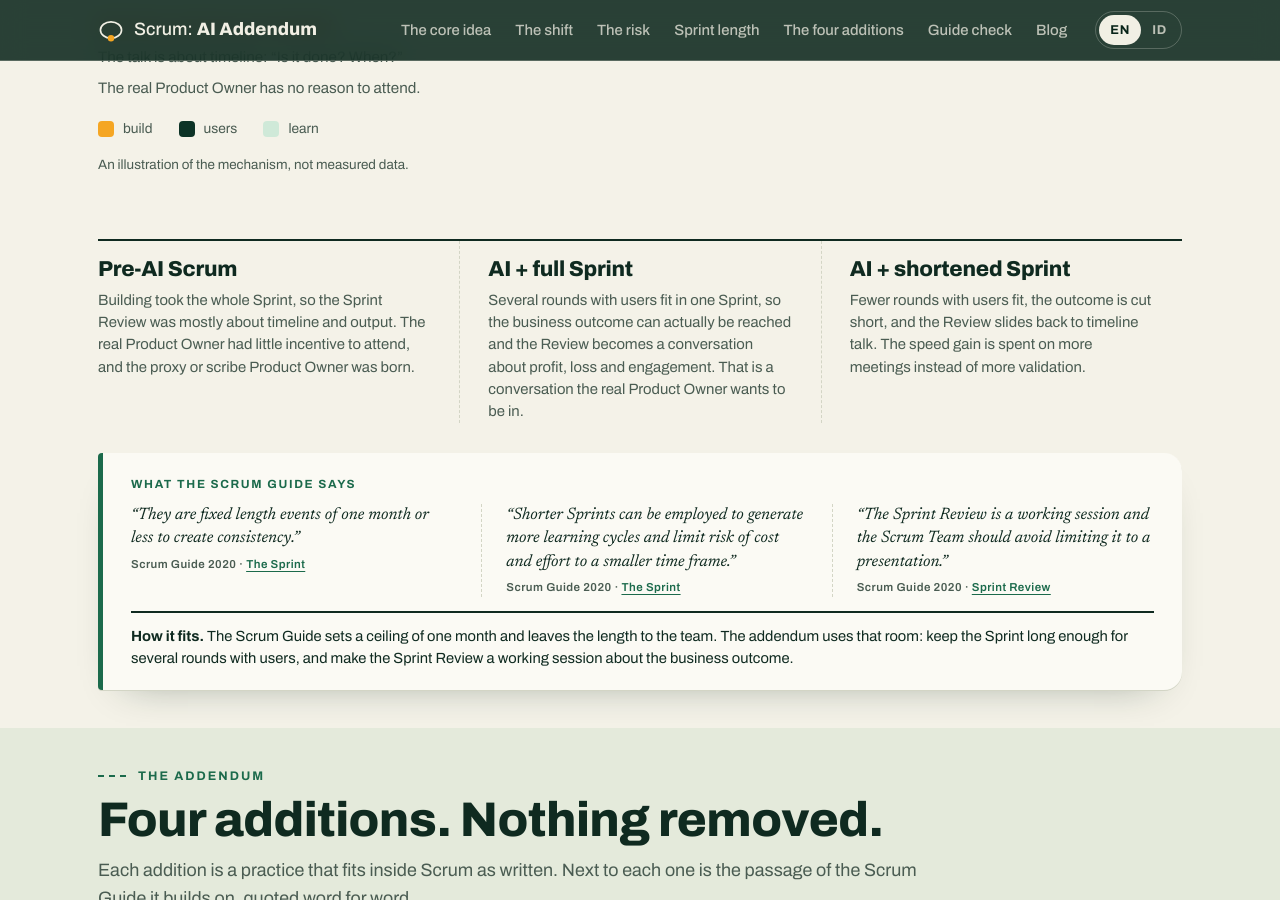
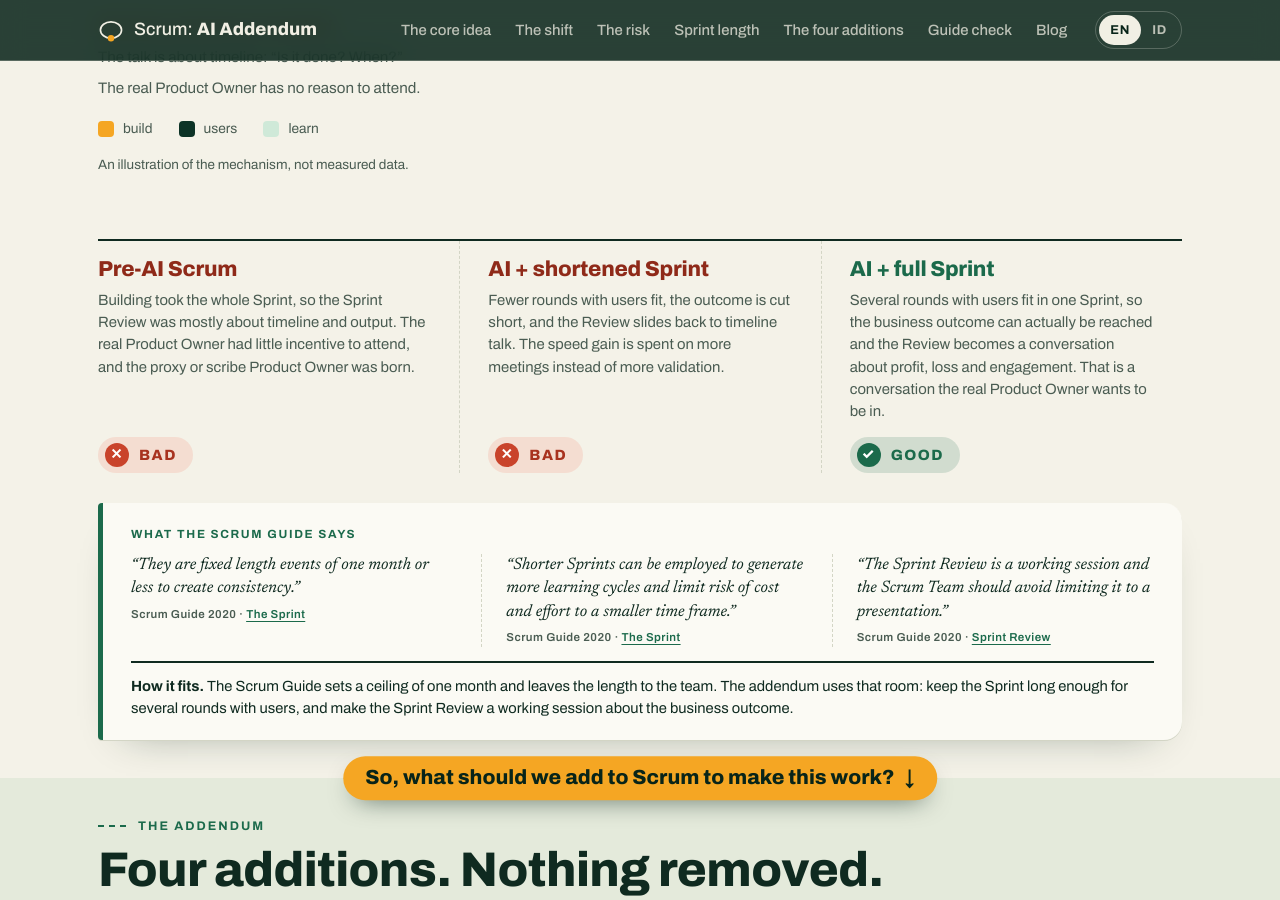
Before and after one commit to rizkysyaiful/scrum-ai-addendum, a Jekyll site: the page built from index.html, in a window 1280 px wide and 900 px high, scrolled down 3583 px. Built offline with Jekyll 4.4.1, drawn with Linux system fonts in a browser that asks for light colours.

Commit message:
Sprint length: reorder columns with bad/good cues; add bridge above The four additions
Co-Authored-By: Claude Sonnet 5.5 <noreply@anthropic.com>

```diff
--- a/_data/en.yml
+++ b/_data/en.yml
@@ -159,13 +159,18 @@ length:
   po_short: "The real Product Owner has no reason to attend."
   po_full: "The real Product Owner has every reason to attend."
   counter: "Rounds with users"
+  cue_bad: "Bad"
+  cue_good: "Good"
   columns:
     - title: "Pre-AI Scrum"
       body: "Building took the whole Sprint, so the Sprint Review was mostly about timeline and output. The real Product Owner had little incentive to attend, and the proxy or scribe Product Owner was born."
+      verdict: bad
+    - title: "AI + shortened Sprint"
+      body: "Fewer rounds with users fit, the outcome is cut short, and the Review slides back to timeline talk. The speed gain is spent on more meetings instead of more validation."
+      verdict: bad
     - title: "AI + full Sprint"
       body: "Several rounds with users fit in one Sprint, so the business outcome can actually be reached and the Review becomes a conversation about profit, loss and engagement. That is a conversation the real Product Owner wants to be in."
-    - title: "AI + shortened Sprint"
-      body: "Fewer rounds with users fit, the outcome is cut short, and the Review slides back to timeline talk. The speed gain is spent on more meetings instead of more validation."
+      verdict: good
   fit: >-
     The Scrum Guide sets a ceiling of one month and leaves the length to the
     team. The addendum uses that room: keep the Sprint long enough for
@@ -174,6 +179,7 @@ length:
   note: "An illustration of the mechanism, not measured data."
 
 additions:
+  bridge: "So, what should we add to Scrum to make this work?"
   kicker: "The addendum"
   title: "Four additions. Nothing removed."
   intro: >-
--- a/_layouts/home.html
+++ b/_layouts/home.html
@@ -255,6 +255,7 @@ layout: default
       <article class="len-col reveal">
         <h3>{{ c.title }}</h3>
         <p>{{ c.body }}</p>
+        <p class="col-cue cue-{{ c.verdict }}"><i aria-hidden="true">{% if c.verdict == "good" %}✓{% else %}✕{% endif %}</i>{% if c.verdict == "good" %}{{ t.length.cue_good }}{% else %}{{ t.length.cue_bad }}{% endif %}</p>
       </article>
       {%- endfor %}
     </div>
@@ -270,6 +271,7 @@ layout: default
 </section>
 
 <section class="additions paper" id="additions">
+  <p class="bridge"><span>{{ t.additions.bridge }}</span></p>
   <div class="wrap">
     <header class="sec-head reveal">
       <p class="kicker">{{ t.additions.kicker }}</p>
--- a/assets/css/main.css
+++ b/assets/css/main.css
@@ -293,11 +293,11 @@ h1 { display: grid; gap: clamp(10px, 2vh, 18px); }
 }
 
 /* ---------- bridge label between two sections ---------- */
-.risk { position: relative; }
+.risk, .additions { position: relative; }
 .bridge { position: absolute; top: 0; left: 50%; transform: translate(-50%, -50%); z-index: 2; width: max-content; max-width: calc(100% - 2 * var(--gutter)); }
 .bridge span { display: inline-flex; align-items: center; gap: 10px; padding: 10px 22px; border-radius: 999px; background: var(--ball); color: var(--pitch-deep); font-family: var(--display); font-stretch: 78%; font-weight: 800; font-size: clamp(1.05rem, 1.6vw, 1.3rem); line-height: 1.15; text-align: center; box-shadow: 0 10px 26px -12px rgba(8, 36, 25, 0.7); }
 .bridge span::after { content: "↓"; font-family: var(--body); font-weight: 700; }
-@media (max-width: 760px) { .bridge { position: static; transform: none; margin: 0 auto 22px; } .risk { padding-top: 28px; } }
+@media (max-width: 760px) { .bridge { position: static; transform: none; margin: 0 auto 22px; } .risk, .additions { padding-top: 28px; } }
 
 /* ---------- the risk demo ---------- */
 .demo { border: 1.5px solid var(--chalk-line); border-radius: 20px; padding: clamp(12px, 2vh, 24px) clamp(16px, 2.4vw, 32px); background: rgba(8, 36, 25, 0.55); }
@@ -421,7 +421,16 @@ h1 { display: grid; gap: clamp(10px, 2vh, 18px); }
 .ln-full.done .ln-po, .ln-full.done .ln-talk { color: var(--ink); }
 .sub + .sub { margin-top: clamp(40px, 7vh, 72px); }
 .len-cols { display: grid; grid-template-columns: repeat(3, minmax(0, 1fr)); gap: 0; border-top: 2px solid var(--ink); }
-.len-col { padding: 18px 28px 0 0; }
+.len-col { padding: 18px 28px 0 0; display: flex; flex-direction: column; }
+.len-col p:not(.col-cue) { flex: 1; }
+.col-cue { display: inline-flex; align-items: center; gap: 10px; align-self: flex-start; margin-top: 14px; padding: 6px 16px 6px 7px; border-radius: 999px; font-size: 0.82rem; font-weight: 800; letter-spacing: 0.1em; text-transform: uppercase; line-height: 1; }
+.col-cue i { display: grid; place-items: center; width: 24px; height: 24px; border-radius: 50%; font-style: normal; font-size: 0.9rem; color: #fff; }
+.len-col .cue-bad { background: rgba(240, 112, 90, 0.16); color: #a8321f; }
+.cue-bad i { background: #c9432b; }
+.len-col .cue-good { background: rgba(27, 106, 75, 0.16); color: var(--green); }
+.cue-good i { background: var(--green); }
+.len-col:has(.cue-bad) h3 { color: #8f2a19; }
+.len-col:has(.cue-good) h3 { color: var(--green); }
 .len-col + .len-col { padding-left: 28px; border-left: 1px dashed var(--rule); }
 .len-col h3 { font-size: 1.35rem; margin-bottom: 8px; }
 .len-col p { font-size: 0.93rem; line-height: 1.5; color: var(--ink-dim); }
```
Also changed, not shown: _data/id.yml (+8 -2 lines).
